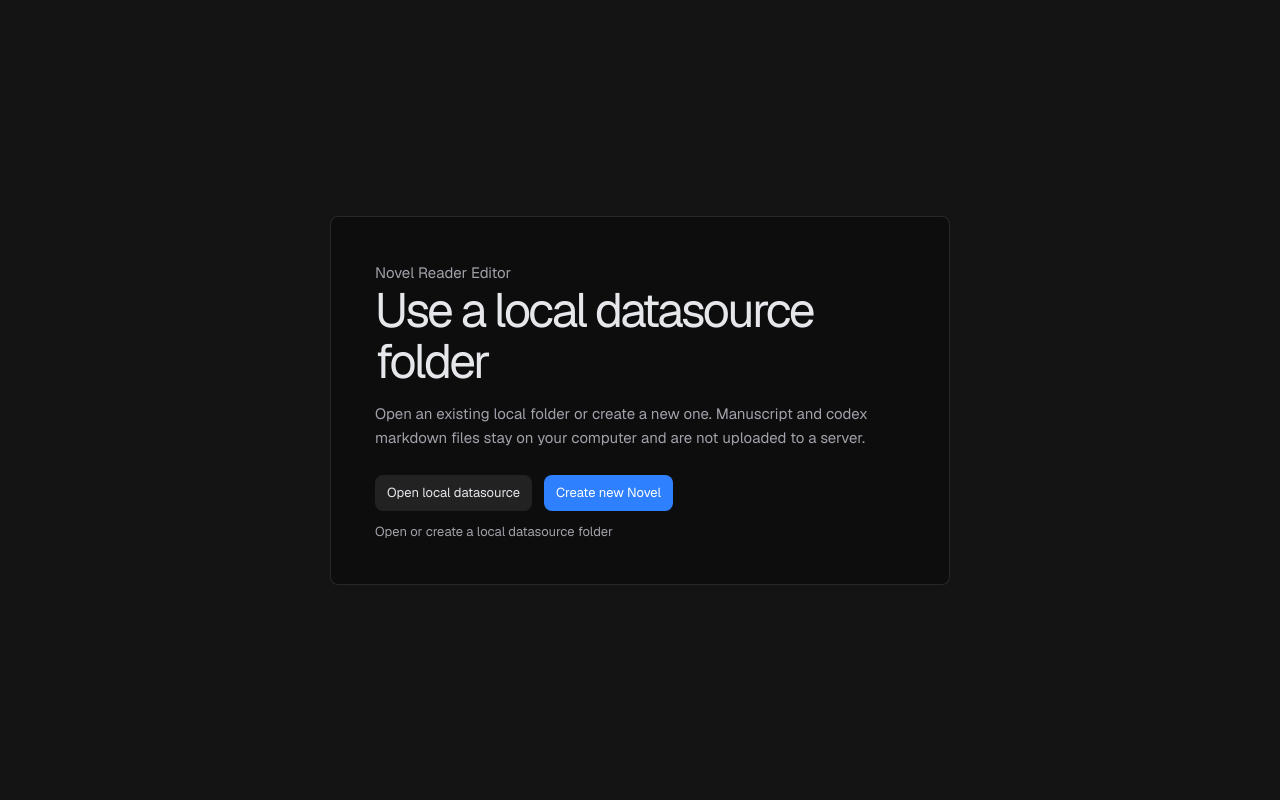
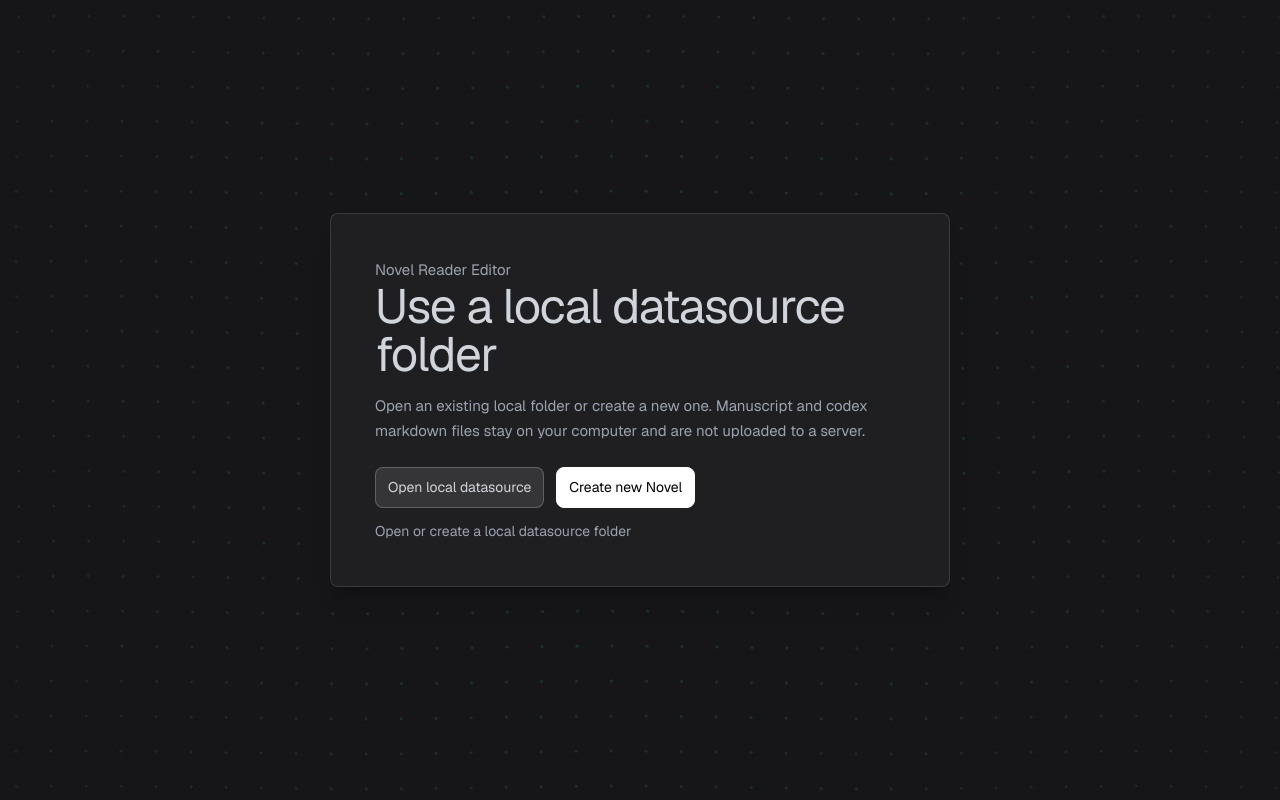
Before and after one commit to rosydaqbar/novel-reader, a React (Vite) app: page / in a window 1280 px wide. Built offline with nearby package versions, Linux system fonts and the light colour scheme.

Commit message:
Apply system interface styling

```diff
--- a/src/main.jsx
+++ b/src/main.jsx
@@ -43,6 +43,93 @@ const codexCategories = [
   { id: 'locations', label: 'Locations', type: 'location' },
   { id: 'lore', label: 'Lore', type: 'lore' }
 ];
+
+function RootShell() {
+  return (
+    <>
+      <InterfaceBackground />
+      <App />
+    </>
+  );
+}
+
+function InterfaceBackground() {
+  const canvasRef = useRef(null);
+
+  useEffect(() => {
+    const canvas = canvasRef.current;
+    if (!canvas) return undefined;
+
+    const context = canvas.getContext('2d');
+    if (!context) return undefined;
+
+    let frameId;
+    let width = 0;
+    let height = 0;
+    let time = 0;
+    const pointer = { x: 0, y: 0 };
+    const spacing = 35;
+
+    const resize = () => {
+      const ratio = Math.min(window.devicePixelRatio || 1, 2);
+      width = window.innerWidth;
+      height = window.innerHeight;
+      canvas.width = Math.floor(width * ratio);
+      canvas.height = Math.floor(height * ratio);
+      canvas.style.width = `${width}px`;
+      canvas.style.height = `${height}px`;
+      context.setTransform(ratio, 0, 0, ratio, 0, 0);
+    };
+
+    const movePointer = (event) => {
+      pointer.x = (event.clientX / window.innerWidth - 0.5) * 10;
+      pointer.y = (event.clientY / window.innerHeight - 0.5) * 10;
+    };
+
+    const draw = () => {
+      time += 0.006;
+      context.clearRect(0, 0, width, height);
+      context.fillStyle = '#161618';
+      context.fillRect(0, 0, width, height);
+
+      const pulse = 0.45 + Math.sin(time) * 0.12;
+      const centerX = width / 2;
+      const centerY = height / 2;
+
+      for (let y = spacing / 2; y < height; y += spacing) {
+        for (let x = spacing / 2; x < width; x += spacing) {
+          const dx = x - centerX;
+          const dy = y - centerY;
+          const distance = Math.sqrt(dx * dx + dy * dy);
+          const fade = Math.max(0, 1 - distance / Math.max(width, height));
+          const driftX = Math.sin(time + y * 0.012) * 1.4 + pointer.x * fade;
+          const driftY = Math.cos(time + x * 0.012) * 1.4 + pointer.y * fade;
+          const alpha = Math.min(0.3, 0.035 + fade * pulse * 0.16);
+
+          context.beginPath();
+          context.fillStyle = `rgba(93, 255, 173, ${alpha})`;
+          context.arc(x + driftX, y + driftY, 1.1 + fade * 0.7, 0, Math.PI * 2);
+          context.fill();
+        }
+      }
+
+      frameId = window.requestAnimationFrame(draw);
+    };
+
+    resize();
+    draw();
+    window.addEventListener('resize', resize);
+    window.addEventListener('pointermove', movePointer);
+
+    return () => {
+      window.cancelAnimationFrame(frameId);
+      window.removeEventListener('resize', resize);
+      window.removeEventListener('pointermove', movePointer);
+    };
+  }, []);
+
+  return <canvas ref={canvasRef} className="interfaceBackdrop" aria-hidden="true" />;
+}
 
 function App() {
   const savedUiState = useMemo(() => readUiState(), []);
@@ -827,7 +914,7 @@ function App() {
                 <button className="button secondary" disabled={!dirty} onClick={discardChanges} type="button">
                   Discard
                 </button>
-                <button className="button ghost dangerText" onClick={deleteVolume} type="button">
+                <button className="button secondary dangerText" onClick={deleteVolume} type="button">
                   Remove volume
                 </button>
                 <button className="button primary" disabled={!dirty} onClick={saveNovel} type="button">
@@ -850,7 +937,7 @@ function App() {
                   onChange={(event) => updateChapter(selected.id, { title: event.target.value })}
                   aria-label="Chapter title"
                 />
-                <button aria-label="Delete chapter" className="button ghost dangerText iconButton" onClick={() => deleteChapter(selected.id)} type="button">
+                <button aria-label="Delete chapter" className="button secondary dangerText iconButton" onClick={() => deleteChapter(selected.id)} type="button">
                   <Trash2 size={14} strokeWidth={2.2} aria-hidden="true" />
                 </button>
               </div>
@@ -1042,7 +1129,7 @@ function CodexEditor({ category, options, dirty, entry, status, onChange, onCrea
               <input checked={entry.noAutoInclude} onChange={(event) => onChange({ noAutoInclude: event.target.checked })} type="checkbox" />
               No auto include
             </label>
-            <button aria-label="Delete entry" className="button ghost dangerText iconButton" onClick={onDelete} type="button">
+            <button aria-label="Delete entry" className="button secondary dangerText iconButton" onClick={onDelete} type="button">
               <Trash2 size={14} strokeWidth={2.2} aria-hidden="true" />
             </button>
           </div>
@@ -1203,7 +1290,7 @@ function SceneEditor({ scene, mentionIndex, onChange, onDelete, onMentionHover,
           {!expanded && <span className="sceneSummary">{scene.paragraphs.length} paragraphs</span>}
         </div>
         <div className="sceneActions">
-          <button aria-label="Delete scene" className="button ghost dangerText iconButton" onClick={onDelete} type="button">
+          <button aria-label="Delete scene" className="button secondary dangerText iconButton" onClick={onDelete} type="button">
             <Trash2 size={14} strokeWidth={2.2} aria-hidden="true" />
           </button>
         </div>
@@ -1650,4 +1737,4 @@ function formatDateTime(value) {
   }).format(new Date(value));
 }
 
-createRoot(document.getElementById('root')).render(<App />);
+createRoot(document.getElementById('root')).render(<RootShell />);
--- a/src/styles.css
+++ b/src/styles.css
@@ -1,20 +1,21 @@
 :root {
-  --bg: #141414;
-  --surface: #0d0d0d;
-  --surface-2: #1a1a1a;
-  --border: rgba(180, 180, 180, 0.16);
-  --border-strong: rgba(180, 180, 180, 0.26);
-  --field-bg: rgba(20, 20, 20, 0.78);
+  --bg: #161618;
+  --surface: #1f1f22;
+  --surface-2: #26262a;
+  --border: rgba(255, 255, 255, 0.12);
+  --border-strong: rgba(255, 255, 255, 0.22);
+  --field-bg: #18181b;
   --subtle-bg: rgba(255, 255, 255, 0.055);
-  --subtle-bg-strong: rgba(255, 255, 255, 0.085);
-  --text: #e5e7eb;
-  --muted: #a1a1aa;
-  --accent: #2f80ff;
-  --accent-hover: rgba(47, 128, 255, 0.16);
-  --accent-soft: rgba(47, 128, 255, 0.1);
-  --accent-subtle: rgba(47, 128, 255, 0.06);
-  --accent-border: rgba(47, 128, 255, 0.62);
-  --accent-border-muted: rgba(47, 128, 255, 0.36);
+  --subtle-bg-strong: rgba(255, 255, 255, 0.1);
+  --text: #d1d5db;
+  --muted: #9ca3af;
+  --muted-2: #4b5563;
+  --accent: #60a5fa;
+  --accent-hover: rgba(96, 165, 250, 0.18);
+  --accent-soft: rgba(96, 165, 250, 0.12);
+  --accent-subtle: rgba(96, 165, 250, 0.07);
+  --accent-border: rgba(96, 165, 250, 0.62);
+  --accent-border-muted: rgba(96, 165, 250, 0.34);
   --selected-bg: var(--subtle-bg-strong);
   --selected-border: var(--border-strong);
   --selected-text: var(--text);
@@ -22,26 +23,30 @@
   --chip-border: var(--border);
   --chip-hover-bg: var(--subtle-bg-strong);
   --chip-hover-border: var(--border-strong);
-  --character: #6f9fd3;
+  --character: #60a5fa;
   --character-bg: var(--subtle-bg);
-  --character-border: rgba(111, 159, 211, 0.38);
-  --location: #6aa89a;
+  --character-border: rgba(96, 165, 250, 0.38);
+  --location: #9ca3af;
   --location-bg: var(--subtle-bg);
-  --location-border: rgba(106, 168, 154, 0.38);
-  --lore: #a28bc5;
+  --location-border: rgba(156, 163, 175, 0.34);
+  --lore: #cbd5e1;
   --lore-bg: var(--subtle-bg);
-  --lore-border: rgba(162, 139, 197, 0.38);
+  --lore-border: rgba(75, 85, 99, 0.58);
   --danger: #f87171;
   --danger-soft: rgba(248, 113, 113, 0.12);
   --danger-border: rgba(248, 113, 113, 0.3);
   --danger-text: #f8b4b4;
-  --font-ui: 13px;
+  --font-ui: 14px;
   --font-meta: 12px;
   --button-height: 36px;
   --button-padding: 8px 12px;
   --radius: 8px;
-  --ease-out: cubic-bezier(0.16, 1, 0.3, 1);
-  --interaction-transition: background-color 180ms var(--ease-out), color 180ms var(--ease-out), border-color 180ms var(--ease-out), box-shadow 180ms var(--ease-out), opacity 180ms var(--ease-out), transform 180ms var(--ease-out);
+  --radius-sm: 6px;
+  --radius-lg: 16px;
+  --surface-shadow: 0 20px 25px -5px rgba(0, 0, 0, 0.16), 0 8px 10px -6px rgba(0, 0, 0, 0.18);
+  --interactive-glow: 0 0 20px rgba(255, 255, 255, 0.11);
+  --ease-out: cubic-bezier(0.4, 0.2, 0.6, 1);
+  --interaction-transition: background-color 150ms var(--ease-out), color 150ms var(--ease-out), border-color 150ms var(--ease-out), box-shadow 300ms var(--ease-out), opacity 150ms var(--ease-out), transform 300ms var(--ease-out);
   color: var(--text);
   background: var(--bg);
   font-family: Geist, ui-sans-serif, system-ui, -apple-system, BlinkMacSystemFont, "Segoe UI", sans-serif;
@@ -259,7 +264,20 @@ body {
   margin: 0;
   min-width: 320px;
   min-height: 100vh;
-  background: var(--bg);
+  background: #161618;
+  color: var(--text);
+  font-size: 14px;
+  line-height: 1.625;
+}
+
+.interfaceBackdrop {
+  position: fixed;
+  inset: 0;
+  z-index: 0;
+  width: 100%;
+  height: 100%;
+  pointer-events: none;
+  background: radial-gradient(circle at 50% 35%, rgba(96, 165, 250, 0.08), transparent 36%), #161618;
 }
 
 button,
@@ -280,6 +298,8 @@ label {
 }
 
 .loading {
+  position: relative;
+  z-index: 1;
   display: grid;
   min-height: 100vh;
   place-items: center;
@@ -287,6 +307,8 @@ label {
 }
 
 .welcomeShell {
+  position: relative;
+  z-index: 1;
   display: grid;
   min-height: 100vh;
   place-items: center;
@@ -297,6 +319,7 @@ label {
   width: min(620px, 100%);
   border: 1px solid var(--border);
   background: var(--surface);
+  box-shadow: var(--surface-shadow);
   padding: clamp(24px, 5vw, 44px);
 }
 
@@ -304,8 +327,8 @@ label {
   margin: 0 0 16px;
   color: var(--text);
   font-size: clamp(28px, 5vw, 48px);
-  letter-spacing: -0.055em;
-  line-height: 1.05;
+  letter-spacing: -0.025em;
+  line-height: 1;
 }
 
 .welcomeCard p {
@@ -329,6 +352,8 @@ label {
 }
 
 .shell {
+  position: relative;
+  z-index: 1;
   display: grid;
   grid-template-columns: 450px minmax(0, 1fr);
   min-height: 100vh;
@@ -340,6 +365,7 @@ label {
   height: 100vh;
   border-right: 1px solid var(--border);
   background: var(--surface);
+  box-shadow: var(--surface-shadow);
   padding: 0;
   overflow: auto;
 }
@@ -417,7 +443,7 @@ label {
 }
 
 .appMenuItem {
-  border: 0;
+  border: 1px solid var(--border);
   border-radius: 0;
   background: var(--subtle-bg);
   color: var(--muted);
@@ -450,7 +476,7 @@ label {
   align-items: center;
   justify-content: space-between;
   gap: 10px;
-  border: 0;
+  border: 1px solid var(--border);
   border-radius: 0;
   background: var(--subtle-bg);
   color: var(--muted);
@@ -495,6 +521,7 @@ label {
 .codexTab.active {
   background: var(--selected-bg);
   color: var(--selected-text);
+  box-shadow: var(--interactive-glow);
 }
 
 .codexFilters {
@@ -513,7 +540,7 @@ label {
   color: var(--text);
   font-size: var(--font-ui);
   outline: none;
-  padding: 8px 10px;
+  padding: 8px 12px;
 }
 
 .valuePickerControls select {
@@ -526,7 +553,7 @@ label {
   justify-content: space-between;
   gap: 10px;
   width: 100%;
-  border: 0;
+  border: 1px solid var(--border);
   border-radius: 0;
   background: var(--field-bg);
   color: var(--muted);
@@ -541,6 +568,7 @@ label {
 .filterComboButton.active {
   background: var(--selected-bg);
   color: var(--selected-text);
+  box-shadow: var(--interactive-glow);
 }
 
 .filterComboList {
@@ -647,6 +675,7 @@ label {
 .chapterLink:hover,
 .chapterLink.active {
   background: var(--selected-bg);
+  box-shadow: var(--interactive-glow);
 }
 
 .chapterLink span,
@@ -717,15 +746,18 @@ label {
   margin: 0 auto;
   border: 1px solid var(--border);
   border-radius: 0;
+  border-top-left-radius: 0;
+  border-top-right-radius: 0;
   background: var(--surface);
   padding: 32px 18px 16px;
-  box-shadow: none;
+  box-shadow: var(--surface-shadow);
 }
 
 .topbar h1 {
   margin: 0;
-  font-size: clamp(22px, 3vw, 34px);
-  letter-spacing: -0.055em;
+  font-size: clamp(28px, 4vw, 48px);
+  letter-spacing: -0.025em;
+  line-height: 1;
 }
 
 .actions {
@@ -744,7 +776,7 @@ label {
 }
 
 .button {
-  border: 0;
+  border: 1px solid var(--border);
   border-radius: 0;
   color: var(--text);
   cursor: pointer;
@@ -757,6 +789,7 @@ label {
 
 .button:hover:not(:disabled) {
   transform: translateY(-1px);
+  box-shadow: var(--interactive-glow);
 }
 
 .appMenuItem:hover,
@@ -778,14 +811,19 @@ label {
 }
 
 .primary {
-  background: var(--accent);
-  color: white;
+  background: #ffffff;
+  border-color: #ffffff;
+  color: #000000;
 }
 
 .secondary,
-.sidebarAction,
+.sidebarAction {
+  background: var(--subtle-bg-strong);
+  border-color: var(--border-strong);
+}
+
 .ghost {
-  background: var(--subtle-bg-strong);
+  background: transparent;
 }
 
 .sidebarAction {
@@ -827,7 +865,7 @@ label {
 
 .chapterPanel {
   max-width: 980px;
-  margin: 0 auto;
+  margin: 8px auto 0;
 }
 
 .chapterHero,
@@ -835,7 +873,7 @@ label {
   border: 1px solid var(--border);
   border-radius: 0;
   background: var(--surface);
-  box-shadow: none;
+  box-shadow: var(--surface-shadow);
 }
 
 .chapterHero {
@@ -870,7 +908,7 @@ label {
   background: var(--field-bg);
   color: var(--text);
   outline: none;
-  padding: 8px 10px;
+  padding: 8px 12px;
 }
 
 .codexEditorGrid input:read-only {
@@ -919,7 +957,7 @@ label {
   display: inline-flex;
   align-items: center;
   gap: 6px;
-  border: 0;
+  border: 1px solid var(--chip-border);
   border-radius: 0;
   background: var(--chip-bg);
   color: var(--text);
@@ -967,7 +1005,7 @@ label {
   border: 1px solid var(--selected-border);
   border-radius: 0;
   background: var(--surface-2);
-  box-shadow: none;
+  box-shadow: var(--surface-shadow);
   padding: 6px;
 }
 
@@ -1064,7 +1102,7 @@ label {
   display: inline-flex;
   align-items: center;
   gap: 7px;
-  border: 0;
+  border: 1px solid var(--chip-border);
   border-radius: 0;
   background: var(--chip-bg);
   color: var(--text);
```
